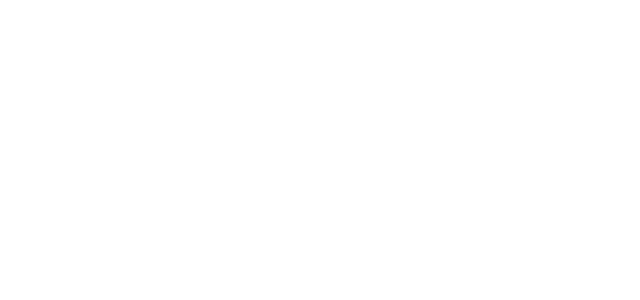
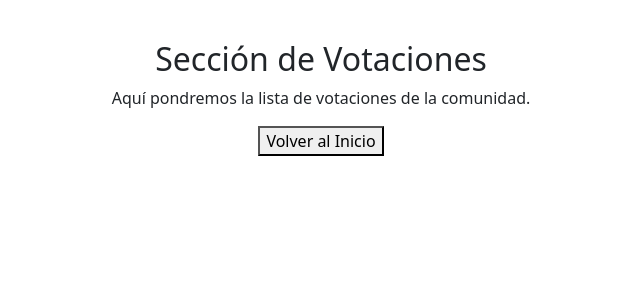
Before and after one commit to Danielmesa97/comuniLab, a Vue app in the folder frontend/: page /votaciones in a window 1280 px wide. Before the commit this address had no page. Shown: the top 300 px of the page, without its empty margins (319-959 px from the left). Built offline with nearby package versions, Linux system fonts and the light colour scheme.

Commit message:
Creacion vista votaciones

```diff
--- a/frontend/src/router/index.js
+++ b/frontend/src/router/index.js
@@ -3,12 +3,14 @@
 import Incidencias from '../views/Incidencias.vue'
 import Comunidades from '../views/Comunidades.vue'
 import DashboardView from '../views/DashboardView.vue'
+import VotacionesView from '../views/VotacionesView.vue'
 
 const routes = [
   {path: '/', name: 'login', component: LoginView},
   {path:'/dashboard', name:'dashboard', component: DashboardView },
   { path: '/incidencias', component: Incidencias },
-  { path: '/comunidades', component: Comunidades }
+  { path: '/comunidades', component: Comunidades },
+  { path: '/votaciones', name: 'votaciones', component: VotacionesView }
 ]
 
 const router = createRouter({
--- a/frontend/src/views/DashboardView.vue
+++ b/frontend/src/views/DashboardView.vue
@@ -24,7 +24,7 @@
                 <span class="icon">⚠️</span>
                 <span>Incidencias</span>
             </router-link>
-            <router-link to="/incidencias" class="nav-item">
+            <router-link to="/votaciones" class="nav-item">
                 <span class="icon">🗳️</span>
                 <span>Votaciones</span>
             </router-link>
--- /dev/null
+++ b/frontend/src/views/VotacionesView.vue
@@ -0,0 +1,15 @@
+<template>
+  <div class="votaciones-container">
+    <h2>Sección de Votaciones</h2>
+    <p>Aquí pondremos la lista de votaciones de la comunidad.</p>
+
+    <button @click="$router.push('/dashboard')">Volver al Inicio</button>
+  </div>
+</template>
+
+<style scoped>
+.votaciones-container {
+  padding: 40px;
+  text-align: center;
+}
+</style>
```
Also changed, not shown: 2 other files (tests, documents, lock files or other folders).
